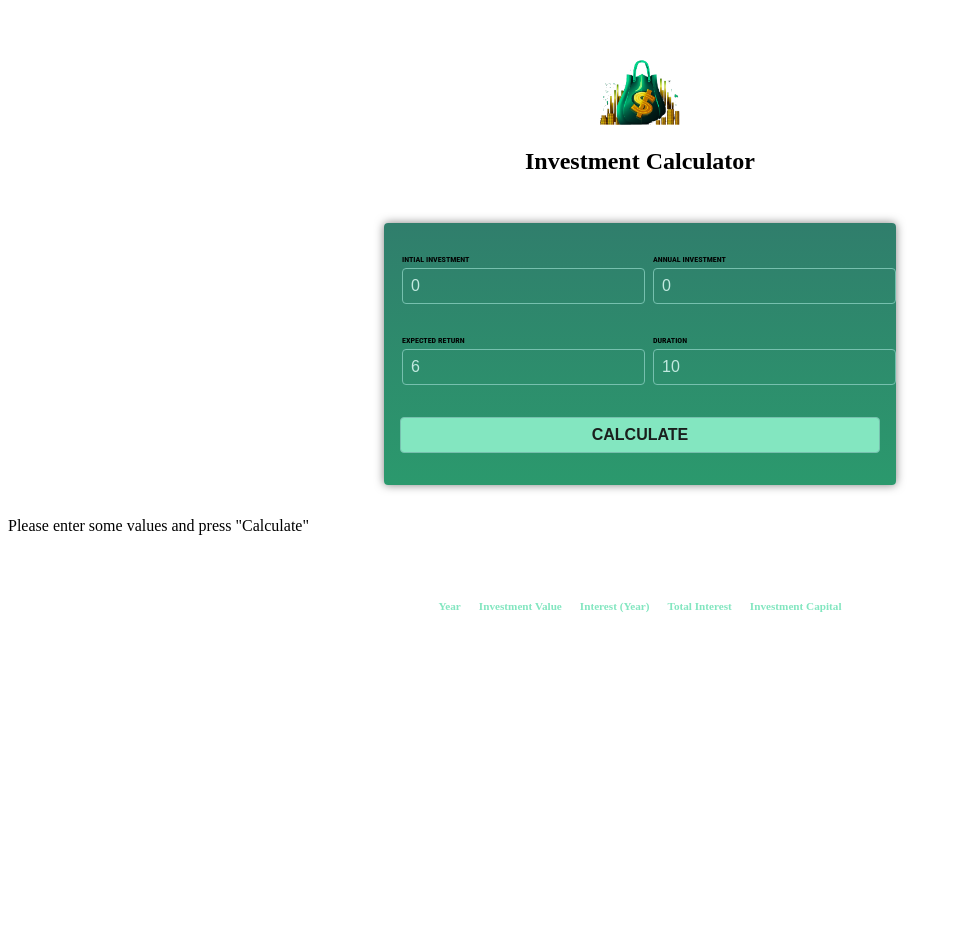
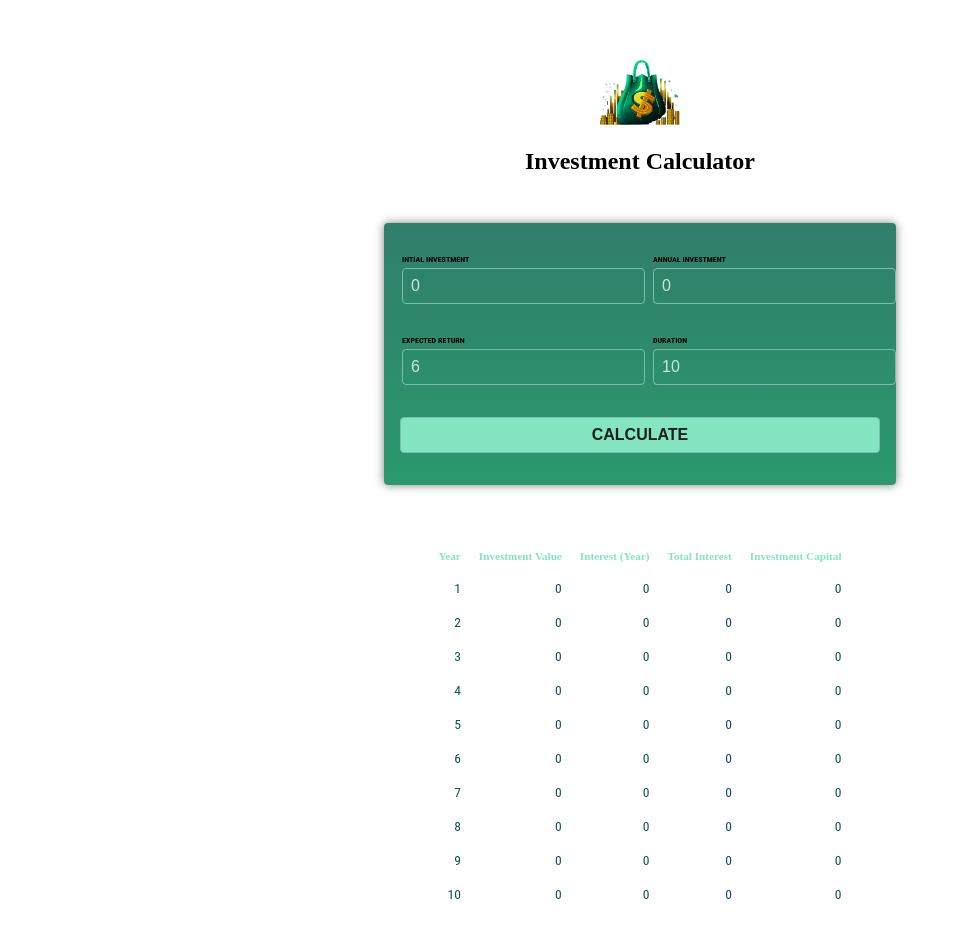
Before and after one commit to sumitbasu116/investment-calculator-app, an Angular app: page / in a window 1280 px wide. Both pictures are taken after a click on the button "CALCULATE". Shown: the top 938 px of the page, without its empty margins (0-956 px from the left). Before the commit the page ends 800 px from the top, so only its background shows below. Built offline with nearby package versions, Linux system fonts and the light colour scheme.

Commit message:
display as table

```diff
--- a/src/app/investment-results/investment-results.component.css
+++ b/src/app/investment-results/investment-results.component.css
@@ -15,5 +15,9 @@ table {
   table tbody {
     font-family: "Roboto Condensed", sans-serif;
     font-size: 0.85rem;
-    color: #c2e9e0;
+    color: #0c5455;
   }
+
+  .center-text {
+    text-align: center;
+  }
--- a/src/app/investment-results/investment-results.component.html
+++ b/src/app/investment-results/investment-results.component.html
@@ -1,5 +1,7 @@
-<p>Please enter some values and press "Calculate"</p>
-
+@if (!resultData) {
+    <p class="center-text">Please enter some values and press "Calculate"</p>
+}
+@else {
     <table>
         <thead>
             <tr>
@@ -11,6 +13,15 @@
             </tr>
         </thead>
         <tbody>
-
+            @for (result of resultData; track result.year) {
+                <tr>
+                    <td>{{result.year}}</td>
+                    <td>{{result.valueEndOfYear}}</td>
+                    <td>{{result.interest}}</td>
+                    <td>{{result.totalInterest}}</td>
+                    <td>{{result.totalAmountInvested}}</td>
+                </tr>
+            }
         </tbody>
     </table>
+}
```
Lines whose indentation alone changed are shown as unchanged.
